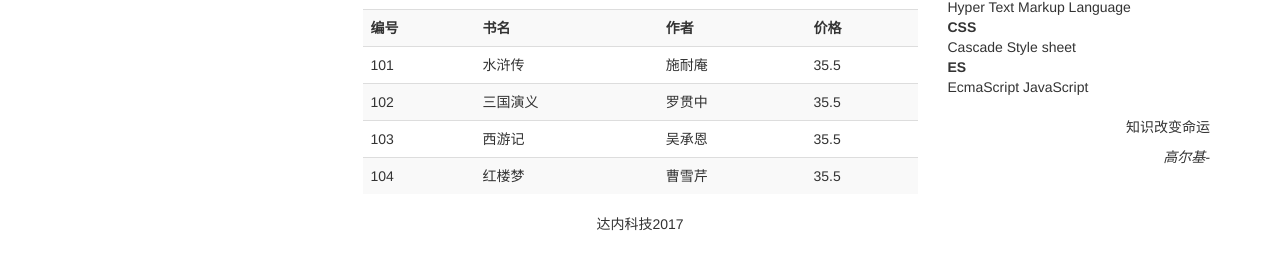
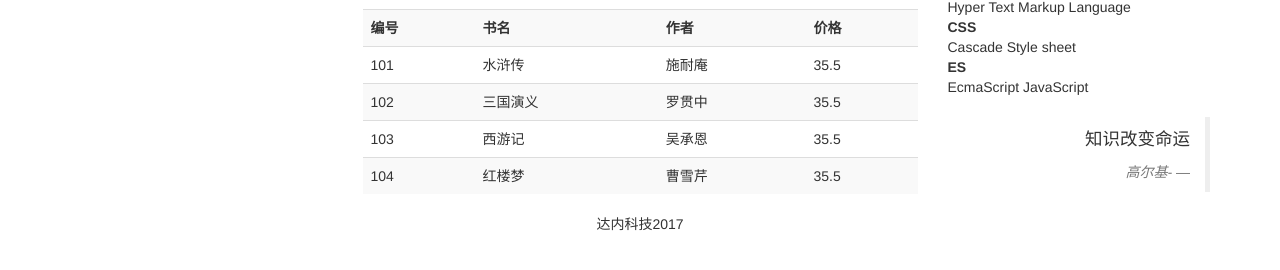
Before and after one commit to zz1985summer/web-front-end-study, a plain HTML site: page bootstrap/btexercise.html in a window 1280 px wide. Shown: the part 182-452 px from the top of the page. Drawn offline with Linux system fonts and the light colour scheme.

Commit message:
bootstrap homework

```diff
--- a/bootstrap/btexercise.html
+++ b/bootstrap/btexercise.html
@@ -84,10 +84,10 @@
                         <dt>ES</dt>
                         <dd>EcmaScript JavaScript</dd>
                     </dl>
-                    <div class="text-right">
+                    <blockquote class="blockquote-reverse">
                         <p>知识改变命运</p>
                         <footer><cite title=“gaoerji”>高尔基-</cite></footer>
-                    </div>
+                    </blockquote>
                 </div>
             </div>
             <footer>
```
